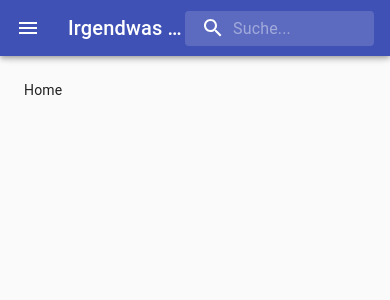
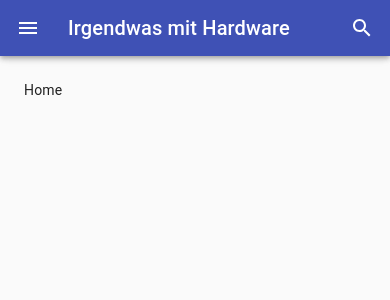
Before and after one commit to benneq/irgendwas-mit-hardware, a React (Create React App) app: page /home in a window 390 px wide. Shown: the top 300 px of the page. Built offline with nearby package versions, Linux system fonts and the light colour scheme.

Commit message:
Mobile Search Autocomplete

```diff
--- a/src/search/Search.tsx
+++ b/src/search/Search.tsx
@@ -1,141 +1,72 @@
 import React from 'react';
-import { IconButton, TextField, makeStyles, fade, InputAdornment } from '@material-ui/core';
-import { Search as SearchIcon, ArrowUpward as ArrowUpwardIcon } from '@material-ui/icons';
+import { IconButton, Drawer, Toolbar, useTheme, useMediaQuery } from '@material-ui/core';
+import { Search as SearchIcon, ArrowBack as ArrowBackIcon } from '@material-ui/icons';
 import { useHistory } from 'react-router-dom';
-import { Autocomplete, FilterOptionsState } from '@material-ui/lab';
-import { keywords } from './search-data';
+import SearchAutocomplete from './SearchAutocomplete';
+import { isString } from 'util';
 
 
 
-const useStyles = makeStyles(theme => ({
-	search: {
-		position: 'relative',
-		borderRadius: theme.shape.borderRadius,
-		backgroundColor: fade(theme.palette.common.white, 0.15),
-		'&:hover': {
-			backgroundColor: fade(theme.palette.common.white, 0.25),
-		},
-		marginLeft: 0,
-		// paddingLeft: theme.spacing(2),
-		// paddingRight: theme.spacing(1),
-		width: '100%',
-		[theme.breakpoints.up('sm')]: {
-			marginLeft: theme.spacing(1),
-			width: 'auto',
-		},
-	},
-	inputRoot: {
-		color: 'inherit',
-		paddingLeft: theme.spacing(2),
-		// paddingRight: theme.spacing(1),
-	},
-	inputInput: {
-		padding: theme.spacing(1, 1, 1, 0),
-		transition: theme.transitions.create('width'),
-		width: '100%',
-		[theme.breakpoints.up('sm')]: {
-			// width: '12ch',
-			// '&:focus': {
-			// 	width: '20ch',
-			// },
-			width: '20ch'
-		},
-	},
-	option: {
-		paddingTop: 0,
-		paddingBottom: 0
-	},
-	optionText: {
-		flexGrow: 1
-	},
-	arrowIcon: {
-		transform: "rotate(-45deg)"
-	},
-	clearIndicator: {
-		color: 'inherit',
-		marginRight: theme.spacing(1)
-	}
-}));
-
 const Search: React.FunctionComponent = () => {
-	const classes = useStyles();
+	const theme = useTheme();
+	const isMobile = useMediaQuery(theme.breakpoints.down('xs'));
 	const [inputValue, setInputValue] = React.useState('');
+	const [open, setOpen] = React.useState(false);
 	const history = useHistory();
 
-	const handleChange = (e: React.ChangeEvent<{}>, val: string | null) => {
-		if(val) {
-			executeSearch(val);
-		}
+	const handleDrawerOpen = () => {
+		setOpen(true);
 	};
 
-	const handleInputValueChange = (e: React.ChangeEvent<{}>, val: string) => {
+	const handleDrawerClose = () => {
+		setOpen(false);
+	};
+
+	const handleInputValueChange = (val: string) => {
 		setInputValue(val);
 	};
 
-	const handleArrowClick = (val: string) => (e: React.MouseEvent) => {
-		e.stopPropagation();
-		setInputValue(val);
-	};
-
-	const executeSearch = (val: string) => {
+	const handleSubmit = (val: string | React.MouseEvent) => {
+		if(!isString(val)) {
+			val = inputValue;
+		}
+		setOpen(false);
 		history.push({
 			pathname: '/search',
 			search: new URLSearchParams({q: val}).toString()
 		});
 	};
 
-	const filterOptions = (options: string[], state: FilterOptionsState<string>): string[] => {
-		const inputValue = state.inputValue.toLowerCase();
-		if(!inputValue) {
-			return [];
-		}
-		return options.filter(option => option.toLowerCase().startsWith(state.inputValue));
-	};
+	return (
+		<>
+			<Drawer
+				anchor="top"
+				open={isMobile && open}
+				onClose={handleDrawerClose}
+			>
+				<Toolbar>
+					<IconButton
+						edge="start"
+						onClick={handleDrawerClose}
+					>
+						<ArrowBackIcon />
+					</IconButton>
+					<SearchAutocomplete
+						value={inputValue}
+						onChange={handleInputValueChange}
+						onSubmit={handleSubmit}
+					/>
+					<IconButton edge="end" onClick={handleSubmit}>
+						<SearchIcon />
+					</IconButton>
+				</Toolbar>
+			</Drawer>
 
-	return (
-		<Autocomplete
-			className={classes.search}
-			inputValue={inputValue}
-			onInputChange={handleInputValueChange}
-			onChange={handleChange}
-			options={keywords}
-			clearOnEscape
-			freeSolo
-			filterOptions={filterOptions}
-			renderInput={({ InputProps: { className, ...InputPropsRest }, ...propsRest }) =>
-				<TextField
-					placeholder="Suche..."
-					InputProps={{
-						...InputPropsRest,
-						disableUnderline: true,
-						classes: {
-							root: classes.inputRoot,
-							input: classes.inputInput
-						},
-						startAdornment:
-							<InputAdornment position="start">
-								<SearchIcon />
-							</InputAdornment>
-
-					}}
-					{...propsRest}
-				/>
+			{isMobile
+				? <IconButton edge="end" aria-label="search" color="inherit" onClick={handleDrawerOpen}><SearchIcon /></IconButton>
+				: <SearchAutocomplete value={inputValue} onChange={handleInputValueChange} onSubmit={handleSubmit} showSearchIcon />
 			}
-			renderOption={(option) =>
-				<>
-					<div className={classes.optionText}>
-						{option}
-					</div>
-					<IconButton edge="end" onClick={handleArrowClick(option)}>
-						<ArrowUpwardIcon className={classes.arrowIcon} />
-					</IconButton>
-				</>
-			}
-			classes={{
-				option: classes.option,
-				clearIndicator: classes.clearIndicator
-			}}
-		/>
+		</>
 	);
 };
 
--- /dev/null
+++ b/src/search/SearchAutocomplete.tsx
@@ -0,0 +1,142 @@
+import React from 'react';
+import { IconButton, TextField, makeStyles, fade, InputAdornment } from '@material-ui/core';
+import { Search as SearchIcon, ArrowUpward as ArrowUpwardIcon } from '@material-ui/icons';
+import { useHistory } from 'react-router-dom';
+import { Autocomplete, FilterOptionsState } from '@material-ui/lab';
+import { keywords } from './search-data';
+
+
+
+const useStyles = makeStyles(theme => ({
+	search: {
+		position: 'relative',
+		borderRadius: theme.shape.borderRadius,
+		backgroundColor: fade(theme.palette.common.white, 0.15),
+		'&:hover': {
+			backgroundColor: fade(theme.palette.common.white, 0.25),
+		},
+		marginLeft: 0,
+		// paddingLeft: theme.spacing(2),
+		// paddingRight: theme.spacing(1),
+		width: '100%',
+		[theme.breakpoints.up('sm')]: {
+			marginLeft: theme.spacing(1),
+			width: 'auto',
+		},
+	},
+	inputRoot: {
+		color: 'inherit',
+		paddingLeft: theme.spacing(2),
+		// paddingRight: theme.spacing(1),
+	},
+	inputInput: {
+		padding: theme.spacing(1, 1, 1, 0),
+		transition: theme.transitions.create('width'),
+		width: '100%',
+		[theme.breakpoints.up('sm')]: {
+			// width: '12ch',
+			// '&:focus': {
+			// 	width: '20ch',
+			// },
+			width: '20ch'
+		},
+	},
+	option: {
+		paddingTop: 0,
+		paddingBottom: 0
+	},
+	optionText: {
+		flexGrow: 1
+	},
+	arrowIcon: {
+		transform: "rotate(-45deg)"
+	},
+	clearIndicator: {
+		color: 'inherit',
+		marginRight: theme.spacing(1)
+	}
+}));
+
+type Props = {
+    value: string
+    onChange: (val: string) => void
+    onSubmit: (val: string) => void
+    showSearchIcon?: boolean
+}
+
+const SearchAutocomplete: React.FunctionComponent<Props> = (props) => {
+    const { value, onChange, onSubmit, showSearchIcon } = props;
+	const classes = useStyles();
+
+	const handleChange = (e: React.ChangeEvent<{}>, val: string | null) => {
+		if(val) {
+            onChange(val);
+            onSubmit(val);
+		}
+	};
+
+	const handleInputValueChange = (e: React.ChangeEvent<{}>, val: string) => {
+        onChange(val);
+	};
+
+	const handleArrowClick = (val: string) => (e: React.MouseEvent) => {
+		e.stopPropagation();
+		onChange(val);
+	};
+
+	const filterOptions = (options: string[], state: FilterOptionsState<string>): string[] => {
+		const inputValue = state.inputValue.toLowerCase();
+		if(!inputValue) {
+			return [];
+		}
+		return options.filter(option => option.toLowerCase().startsWith(state.inputValue));
+	};
+
+	return (
+		<Autocomplete
+			className={classes.search}
+			inputValue={value}
+			onInputChange={handleInputValueChange}
+			onChange={handleChange}
+			options={keywords}
+			clearOnEscape
+			freeSolo
+			filterOptions={filterOptions}
+			renderInput={({ InputProps: { className, ...InputPropsRest }, ...propsRest }) =>
+				<TextField
+					placeholder="Suche..."
+					InputProps={{
+						...InputPropsRest,
+						disableUnderline: true,
+						classes: {
+							root: classes.inputRoot,
+							input: classes.inputInput
+						},
+						startAdornment: showSearchIcon &&
+							<InputAdornment position="start">
+								<SearchIcon />
+							</InputAdornment>
+
+					}}
+					{...propsRest}
+				/>
+			}
+			renderOption={(option) =>
+				<>
+					<div className={classes.optionText}>
+						{option}
+					</div>
+					<IconButton edge="end" onClick={handleArrowClick(option)}>
+						<ArrowUpwardIcon className={classes.arrowIcon} />
+					</IconButton>
+				</>
+			}
+			classes={{
+				option: classes.option,
+				clearIndicator: classes.clearIndicator
+			}}
+		/>
+	);
+};
+
+export default SearchAutocomplete;
```
